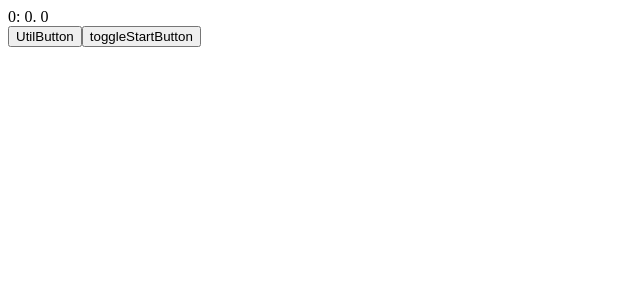
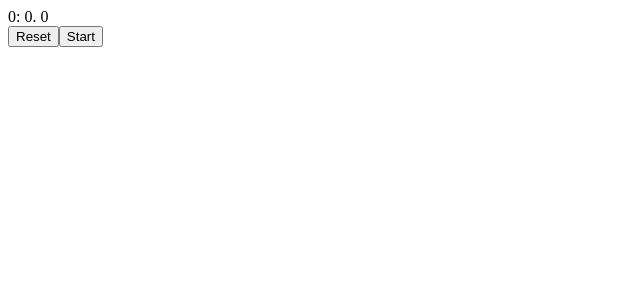
Before and after one commit to marco0212/stopwatch, a React (Create React App) app: page / in a window 1280 px wide. Shown: the top 300 px of the page, without its empty margins (0-640 px from the left). Built offline with nearby package versions, Linux system fonts and the light colour scheme.

Commit message:
Fix to response button

```diff
--- a/src/App.js
+++ b/src/App.js
@@ -28,7 +28,10 @@ export default class App extends Component {
     return (
       <div className="App">
         <TimeMonitor time={this.state.milisec} />
-        <ControlArea toggleStart={this.toggleStart.bind(this)} />
+        <ControlArea
+          toggleStart={this.toggleStart.bind(this)}
+          appStatus={this.state.isLive}
+        />
       </div>
     );
   }
--- a/src/component/ControlArea/ControlArea.js
+++ b/src/component/ControlArea/ControlArea.js
@@ -6,8 +6,11 @@ export default class ControlArea extends React.Component {
   render() {
     return (
       <div className="control-area">
-        <UtilButton />
-        <ToggleStartButton toggleStart={this.props.toggleStart} />
+        <UtilButton isLive={this.props.appStatus} />
+        <ToggleStartButton
+          toggleStart={this.props.toggleStart}
+          isLive={this.props.appStatus}
+        />
       </div>
     );
   }
--- a/src/component/ControlArea/UtilButton/UtilButton.js
+++ b/src/component/ControlArea/UtilButton/UtilButton.js
@@ -1,6 +1,12 @@
 import React from "react";
 export default class UtilButton extends React.Component {
   render() {
-    return <button>UtilButton</button>;
+    let buttonText = "";
+    if (this.props.isLive) {
+      buttonText = "Push";
+    } else {
+      buttonText = "Reset";
+    }
+    return <button>{buttonText}</button>;
   }
 }
--- a/src/component/ControlArea/toggleStartButton/toggleStartButton.js
+++ b/src/component/ControlArea/toggleStartButton/toggleStartButton.js
@@ -1,6 +1,12 @@
 import React from "react";
 export default class ToggleStartButton extends React.Component {
   render() {
-    return <button onClick={this.props.toggleStart}>toggleStartButton</button>;
+    let buttonText = "";
+    if (this.props.isLive) {
+      buttonText = "Stop";
+    } else {
+      buttonText = "Start";
+    }
+    return <button onClick={this.props.toggleStart}>{buttonText}</button>;
   }
 }
```
